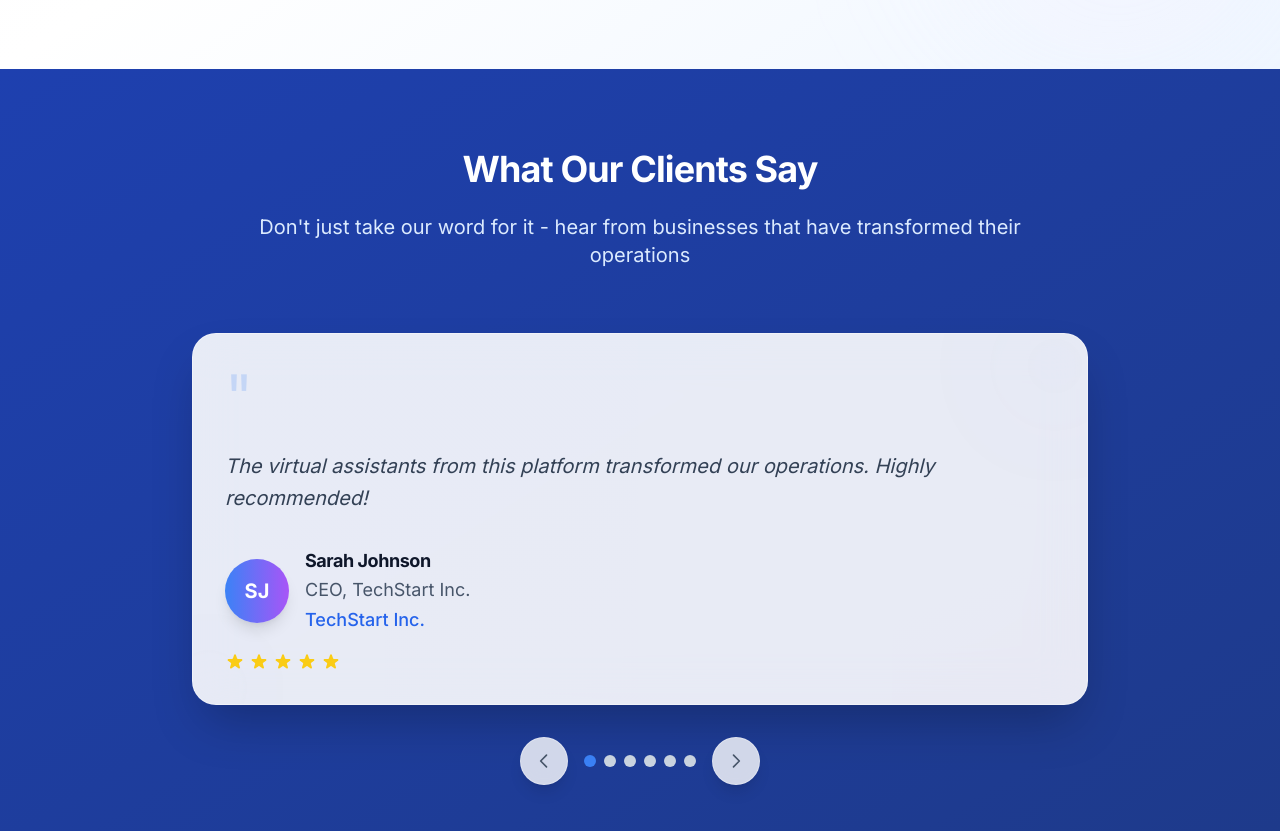
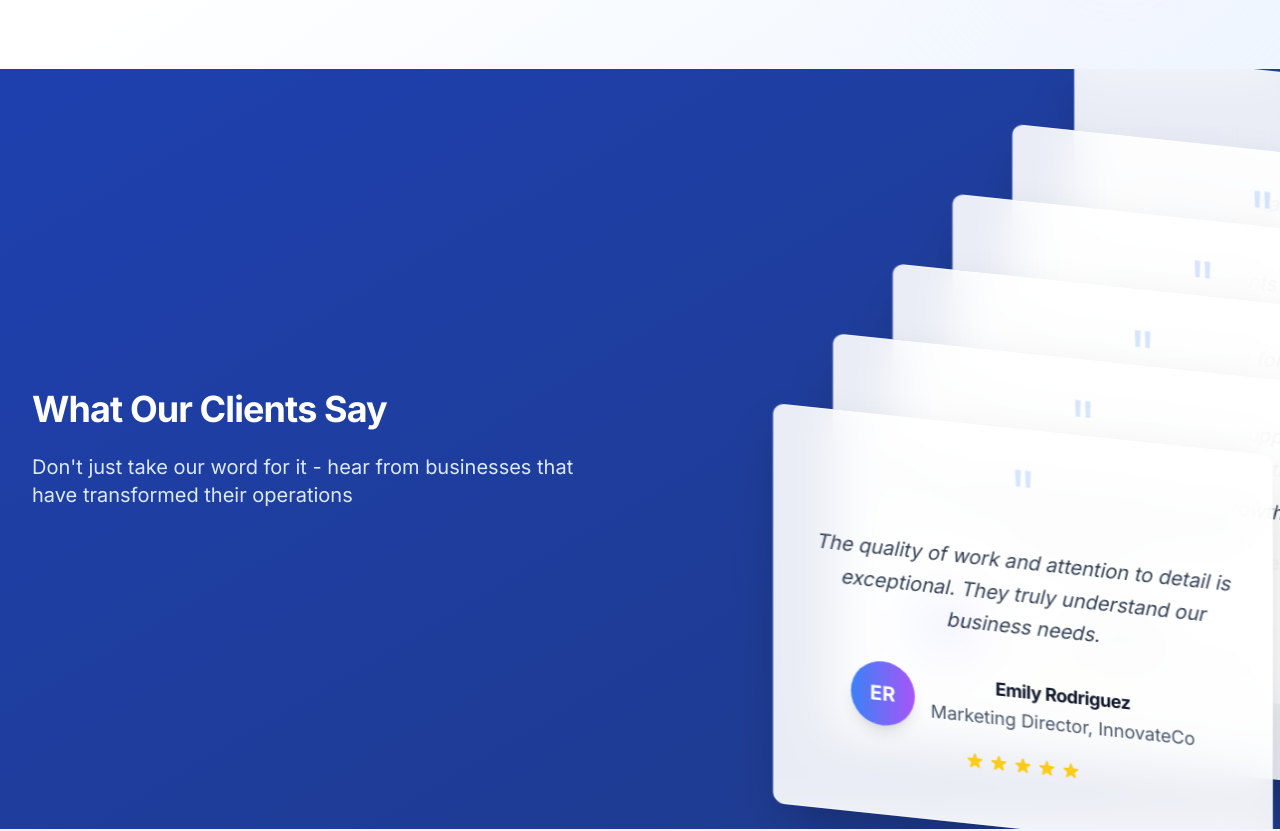
Before and after one commit to Luketomeenow/stafflyagency, a React (Vite) app: page / in a window 1280 px wide. Shown: the part 5120-5951 px from the top of the page. Built offline with nearby package versions, Linux system fonts and the light colour scheme.

Commit message:
Add GSAP CardSwap testimonials, improve layout composition, and secure environment variables

```diff
--- a/package.json
+++ b/package.json
@@ -21,6 +21,7 @@
     "class-variance-authority": "^0.7.1",
     "clsx": "^2.1.1",
     "framer-motion": "^12.23.12",
+    "gsap": "^3.13.0",
     "lenis": "^1.3.11",
     "lucide-react": "^0.535.0",
     "ogl": "^1.0.11",
--- a/src/components/CardSwap.tsx
+++ b/src/components/CardSwap.tsx
@@ -1,131 +1,231 @@
-import React, { useState } from 'react';
-import { motion, AnimatePresence } from 'framer-motion';
+import React, { Children, cloneElement, forwardRef, isValidElement, useEffect, useMemo, useRef } from 'react';
+import gsap from 'gsap';
 
-interface Testimonial {
-  id: number;
-  name: string;
-  role: string;
-  company: string;
-  content: string;
-  avatar: string;
-  rating: number;
+interface CardProps {
+  customClass?: string;
+  className?: string;
+  children?: React.ReactNode;
+  [key: string]: any;
 }
 
-interface CardSwapProps {
-  testimonials: Testimonial[];
+export const Card = forwardRef<HTMLDivElement, CardProps>(({ customClass, children, ...rest }, ref) => (
+  <div
+    ref={ref}
+    {...rest}
+    className={`absolute top-1/2 left-1/2 rounded-xl border border-white bg-black [transform-style:preserve-3d] [will-change:transform] [backface-visibility:hidden] ${customClass ?? ''} ${rest.className ?? ''}`.trim()}
+  >
+    {children}
+  </div>
+));
+Card.displayName = 'Card';
+
+interface Slot {
+  x: number;
+  y: number;
+  z: number;
+  zIndex: number;
 }
 
-const CardSwap: React.FC<CardSwapProps> = ({ testimonials }) => {
-  const [currentIndex, setCurrentIndex] = useState(0);
+const makeSlot = (i: number, distX: number, distY: number, total: number): Slot => ({
+  x: i * distX,
+  y: -i * distY,
+  z: -i * distX * 1.5,
+  zIndex: total - i
+});
 
-  const nextTestimonial = () => {
-    setCurrentIndex((prev) => (prev + 1) % testimonials.length);
-  };
+const placeNow = (el: HTMLElement, slot: Slot, skew: number) =>
+  gsap.set(el, {
+    x: slot.x,
+    y: slot.y,
+    z: slot.z,
+    xPercent: -50,
+    yPercent: -50,
+    skewY: skew,
+    transformOrigin: 'center center',
+    zIndex: slot.zIndex,
+    force3D: true
+  });
 
-  const prevTestimonial = () => {
-    setCurrentIndex((prev) => (prev - 1 + testimonials.length) % testimonials.length);
-  };
+interface CardSwapProps {
+  width?: number;
+  height?: number;
+  cardDistance?: number;
+  verticalDistance?: number;
+  delay?: number;
+  pauseOnHover?: boolean;
+  onCardClick?: (index: number) => void;
+  skewAmount?: number;
+  easing?: 'elastic' | 'power';
+  children: React.ReactNode;
+}
 
-  const currentTestimonial = testimonials[currentIndex];
+const CardSwap: React.FC<CardSwapProps> = ({
+  width = 500,
+  height = 400,
+  cardDistance = 60,
+  verticalDistance = 70,
+  delay = 5000,
+  pauseOnHover = false,
+  onCardClick,
+  skewAmount = 6,
+  easing = 'elastic',
+  children
+}) => {
+  const config =
+    easing === 'elastic'
+      ? {
+          ease: 'elastic.out(0.6,0.9)',
+          durDrop: 2,
+          durMove: 2,
+          durReturn: 2,
+          promoteOverlap: 0.9,
+          returnDelay: 0.05
+        }
+      : {
+          ease: 'power1.inOut',
+          durDrop: 0.8,
+          durMove: 0.8,
+          durReturn: 0.8,
+          promoteOverlap: 0.45,
+          returnDelay: 0.2
+        };
+
+  const childArr = useMemo(() => Children.toArray(children), [children]);
+  const refs = useMemo(
+    () => childArr.map(() => React.createRef<HTMLDivElement>()),
+    [childArr.length]
+  );
+
+  const order = useRef(Array.from({ length: childArr.length }, (_, i) => i));
+
+  const tlRef = useRef<gsap.core.Timeline | null>(null);
+  const intervalRef = useRef<number>();
+  const container = useRef<HTMLDivElement>(null);
+
+  useEffect(() => {
+    const total = refs.length;
+    refs.forEach((r, i) => {
+      if (r.current) {
+        placeNow(r.current, makeSlot(i, cardDistance, verticalDistance, total), skewAmount);
+      }
+    });
+
+    const swap = () => {
+      if (order.current.length < 2) return;
+
+      const [front, ...rest] = order.current;
+      const elFront = refs[front].current;
+      if (!elFront) return;
+
+      const tl = gsap.timeline();
+      tlRef.current = tl;
+
+      tl.to(elFront, {
+        y: '+=500',
+        duration: config.durDrop,
+        ease: config.ease
+      });
+
+      tl.addLabel('promote', `-=${config.durDrop * config.promoteOverlap}`);
+      rest.forEach((idx, i) => {
+        const el = refs[idx].current;
+        if (!el) return;
+        const slot = makeSlot(i, cardDistance, verticalDistance, refs.length);
+        tl.set(el, { zIndex: slot.zIndex }, 'promote');
+        tl.to(
+          el,
+          {
+            x: slot.x,
+            y: slot.y,
+            z: slot.z,
+            duration: config.durMove,
+            ease: config.ease
+          },
+          `promote+=${i * 0.15}`
+        );
+      });
+
+      const backSlot = makeSlot(refs.length - 1, cardDistance, verticalDistance, refs.length);
+      tl.addLabel('return', `promote+=${config.durMove * config.returnDelay}`);
+      tl.call(
+        () => {
+          if (elFront) {
+            gsap.set(elFront, { zIndex: backSlot.zIndex });
+          }
+        },
+        undefined,
+        'return'
+      );
+      tl.to(
+        elFront,
+        {
+          x: backSlot.x,
+          y: backSlot.y,
+          z: backSlot.z,
+          duration: config.durReturn,
+          ease: config.ease
+        },
+        'return'
+      );
+
+      tl.call(() => {
+        order.current = [...rest, front];
+      });
+    };
+
+    swap();
+    intervalRef.current = window.setInterval(swap, delay);
+
+    if (pauseOnHover && container.current) {
+      const node = container.current;
+      const pause = () => {
+        tlRef.current?.pause();
+        if (intervalRef.current) {
+          clearInterval(intervalRef.current);
+        }
+      };
+      const resume = () => {
+        tlRef.current?.play();
+        intervalRef.current = window.setInterval(swap, delay);
+      };
+      node.addEventListener('mouseenter', pause);
+      node.addEventListener('mouseleave', resume);
+      return () => {
+        node.removeEventListener('mouseenter', pause);
+        node.removeEventListener('mouseleave', resume);
+        if (intervalRef.current) {
+          clearInterval(intervalRef.current);
+        }
+      };
+    }
+    return () => {
+      if (intervalRef.current) {
+        clearInterval(intervalRef.current);
+      }
+    };
+  }, [cardDistance, verticalDistance, delay, pauseOnHover, skewAmount, easing, config, refs]);
+
+  const rendered = childArr.map((child, i) =>
+    isValidElement(child)
+      ? cloneElement(child, {
+          key: i,
+          ref: refs[i],
+          style: { width, height, ...(child.props.style ?? {}) },
+          onClick: (e: React.MouseEvent) => {
+            child.props.onClick?.(e);
+            onCardClick?.(i);
+          }
+        })
+      : child
+  );
 
   return (
-    <div className="relative max-w-4xl mx-auto">
-      {/* Main Card */}
-      <motion.div
-        key={currentIndex}
-        initial={{ opacity: 0, x: 100, rotateY: -15 }}
-        animate={{ opacity: 1, x: 0, rotateY: 0 }}
-        exit={{ opacity: 0, x: -100, rotateY: 15 }}
-        transition={{ duration: 0.6, ease: [0.25, 0.46, 0.45, 0.94] }}
-        className="bg-white/90 backdrop-blur-xl rounded-3xl p-8 shadow-2xl border border-white/30 relative overflow-hidden"
-      >
-        {/* Background Pattern */}
-        <div className="absolute inset-0 opacity-5">
-          <div className="absolute top-0 left-0 w-full h-full bg-gradient-to-br from-blue-500/20 to-purple-500/20"></div>
-          <div className="absolute -top-8 -right-8 w-32 h-32 bg-gradient-to-br from-blue-400/30 to-purple-400/30 rounded-full blur-2xl"></div>
-          <div className="absolute -bottom-8 -left-8 w-24 h-24 bg-gradient-to-br from-purple-400/20 to-blue-400/20 rounded-full blur-xl"></div>
-        </div>
-
-        {/* Content */}
-        <div className="relative z-10">
-          {/* Quote Icon */}
-          <div className="text-6xl text-blue-500/20 mb-6">"</div>
-
-          {/* Testimonial Content */}
-          <blockquote className="text-xl text-slate-700 leading-relaxed mb-8 italic">
-            {currentTestimonial.content}
-          </blockquote>
-
-          {/* Author Info */}
-          <div className="flex items-center space-x-4">
-            <div className="w-16 h-16 bg-gradient-to-r from-blue-500 to-purple-500 rounded-full flex items-center justify-center text-white font-bold text-xl shadow-lg">
-              {currentTestimonial.avatar}
-            </div>
-            <div>
-              <h4 className="font-bold text-slate-900 text-lg">{currentTestimonial.name}</h4>
-              <p className="text-slate-600">{currentTestimonial.role}</p>
-              <p className="text-blue-600 font-medium">{currentTestimonial.company}</p>
-            </div>
-          </div>
-
-          {/* Rating */}
-          <div className="flex items-center space-x-1 mt-4">
-            {[...Array(5)].map((_, i) => (
-              <motion.svg
-                key={i}
-                initial={{ scale: 0 }}
-                animate={{ scale: 1 }}
-                transition={{ delay: i * 0.1 }}
-                className={`w-5 h-5 ${i < currentTestimonial.rating ? 'text-yellow-400' : 'text-slate-300'}`}
-                fill="currentColor"
-                viewBox="0 0 20 20"
-              >
-                <path d="M9.049 2.927c.3-.921 1.603-.921 1.902 0l1.07 3.292a1 1 0 00.95.69h3.462c.969 0 1.371 1.24.588 1.81l-2.8 2.034a1 1 0 00-.364 1.118l1.07 3.292c.3.921-.755 1.688-1.54 1.118l-2.8-2.034a1 1 0 00-1.175 0l-2.8 2.034c-.784.57-1.838-.197-1.539-1.118l1.07-3.292a1 1 0 00-.364-1.118L2.98 8.72c-.783-.57-.38-1.81.588-1.81h3.461a1 1 0 00.951-.69l1.07-3.292z" />
-              </motion.svg>
-            ))}
-          </div>
-        </div>
-      </motion.div>
-
-      {/* Navigation Buttons */}
-      <div className="flex justify-center space-x-4 mt-8">
-        <motion.button
-          whileHover={{ scale: 1.1 }}
-          whileTap={{ scale: 0.9 }}
-          onClick={prevTestimonial}
-          className="w-12 h-12 bg-white/80 backdrop-blur-xl rounded-full flex items-center justify-center shadow-lg border border-white/30 hover:bg-white transition-colors"
-        >
-          <svg className="w-5 h-5 text-slate-600" fill="none" stroke="currentColor" viewBox="0 0 24 24">
-            <path strokeLinecap="round" strokeLinejoin="round" strokeWidth={2} d="M15 19l-7-7 7-7" />
-          </svg>
-        </motion.button>
-
-        {/* Dots Indicator */}
-        <div className="flex items-center space-x-2">
-          {testimonials.map((_, index) => (
-            <motion.button
-              key={index}
-              whileHover={{ scale: 1.2 }}
-              whileTap={{ scale: 0.8 }}
-              onClick={() => setCurrentIndex(index)}
-              className={`w-3 h-3 rounded-full transition-colors ${
-                index === currentIndex ? 'bg-blue-500' : 'bg-slate-300'
-              }`}
-            />
-          ))}
-        </div>
-
-        <motion.button
-          whileHover={{ scale: 1.1 }}
-          whileTap={{ scale: 0.9 }}
-          onClick={nextTestimonial}
-          className="w-12 h-12 bg-white/80 backdrop-blur-xl rounded-full flex items-center justify-center shadow-lg border border-white/30 hover:bg-white transition-colors"
-        >
-          <svg className="w-5 h-5 text-slate-600" fill="none" stroke="currentColor" viewBox="0 0 24 24">
-            <path strokeLinecap="round" strokeLinejoin="round" strokeWidth={2} d="M9 5l7 7-7 7" />
-          </svg>
-        </motion.button>
-      </div>
+    <div
+      ref={container}
+      className="absolute bottom-0 right-0 transform translate-x-[5%] translate-y-[20%] origin-bottom-right perspective-[900px] overflow-visible max-[768px]:translate-x-[25%] max-[768px]:translate-y-[25%] max-[768px]:scale-[0.75] max-[480px]:translate-x-[25%] max-[480px]:translate-y-[25%] max-[480px]:scale-[0.55]"
+      style={{ width, height }}
+    >
+      {rendered}
     </div>
   );
 };
--- a/src/pages/LandingPage.tsx
+++ b/src/pages/LandingPage.tsx
@@ -7,7 +7,7 @@ import ScrollStack, { ScrollStackItem } from '../components/ScrollStack';
 import DarkVeil from '../components/DarkVeil';
 import SplitTextAnimation from '../components/SplitTextAnimation';
 import MagicBento from '../components/MagicBento';
-import CardSwap from '../components/CardSwap';
+import CardSwap, { Card } from '../components/CardSwap';
 import { useEffect } from 'react';
 
 const LandingPage = () => {
@@ -661,34 +661,69 @@ const LandingPage = () => {
 
         {/* Testimonials Section - Card Swap Animation */}
         <section id="testimonials" className="py-20 px-4 sm:px-6 lg:px-8 bg-gradient-to-br from-blue-800 to-blue-900 overflow-hidden">
-          <div className="max-w-7xl mx-auto">
+          <div className="max-w-7xl mx-auto relative">
+            <div className="grid grid-cols-1 lg:grid-cols-2 gap-12 items-center">
+              {/* Text Content - Middle Left */}
               <motion.div
                 initial={{ opacity: 0, y: 40 }}
                 whileInView={{ opacity: 1, y: 0 }}
                 transition={{ duration: 0.6 }}
                 viewport={{ once: true }}
-              className="text-center mb-16"
+                className="text-left"
               >
                 <h2 className="text-4xl font-bold text-white mb-6">
                   What Our Clients Say
                 </h2>
-              <p className="text-xl text-blue-100 max-w-3xl mx-auto">
+                <p className="text-xl text-blue-100 max-w-3xl">
                   Don't just take our word for it - hear from businesses that have transformed their operations
                 </p>
               </motion.div>
 
-            {/* Card Swap Testimonials */}
+              {/* Card Swap Testimonials - Right Side */}
+              <div className="relative" style={{ height: '600px' }}>
               <CardSwap
-              testimonials={testimonials.map((testimonial, index) => ({
-                id: index,
-                name: testimonial.name,
-                role: testimonial.role,
-                company: testimonial.role.split(',')[1]?.trim() || '',
-                content: testimonial.content,
-                avatar: testimonial.avatar,
-                rating: testimonial.rating
-              }))}
-            />
+                cardDistance={60}
+                verticalDistance={70}
+                delay={5000}
+                pauseOnHover={true}
+                width={500}
+                height={400}
+                onCardClick={(index: number) => console.log('Card clicked:', index)}
+              >
+                {testimonials.map((testimonial, index) => (
+                  <Card key={index} customClass="bg-white/90 backdrop-blur-xl p-8 shadow-2xl border border-white/30">
+                    <div className="text-center">
+                      <div className="text-6xl text-blue-500/20 mb-6">"</div>
+                      <blockquote className="text-xl text-slate-700 leading-relaxed mb-8 italic">
+                        {testimonial.content}
+                      </blockquote>
+                      <div className="flex items-center justify-center space-x-4">
+                        <div className="w-16 h-16 bg-gradient-to-r from-blue-500 to-purple-500 rounded-full flex items-center justify-center text-white font-bold text-xl shadow-lg">
+                          {testimonial.avatar}
+                        </div>
+                        <div>
+                          <h4 className="font-bold text-slate-900 text-lg">{testimonial.name}</h4>
+                          <p className="text-slate-600">{testimonial.role}</p>
+                        </div>
+                      </div>
+                      <div className="flex items-center justify-center space-x-1 mt-4">
+                        {[...Array(testimonial.rating)].map((_, i) => (
+                          <svg
+                            key={i}
+                            className="w-5 h-5 text-yellow-400"
+                            fill="currentColor"
+                            viewBox="0 0 20 20"
+                          >
+                            <path d="M9.049 2.927c.3-.921 1.603-.921 1.902 0l1.07 3.292a1 1 0 00.95.69h3.462c.969 0 1.371 1.24.588 1.81l-2.8 2.034a1 1 0 00-.364 1.118l1.07 3.292c.3.921-.755 1.688-1.54 1.118l-2.8-2.034a1 1 0 00-1.175 0l-2.8 2.034c-.784.57-1.838-.197-1.539-1.118l1.07-3.292a1 1 0 00-.364-1.118L2.98 8.72c-.783-.57-.38-1.81.588-1.81h3.461a1 1 0 00.951-.69l1.07-3.292z" />
+                          </svg>
+                        ))}
+                      </div>
+                    </div>
+                  </Card>
+                ))}
+              </CardSwap>
+              </div>
+            </div>
           </div>
         </section>
 
```
Also changed, not shown: 2 other files (tests, documents, lock files or other folders). Lines whose indentation alone changed are shown as unchanged.
